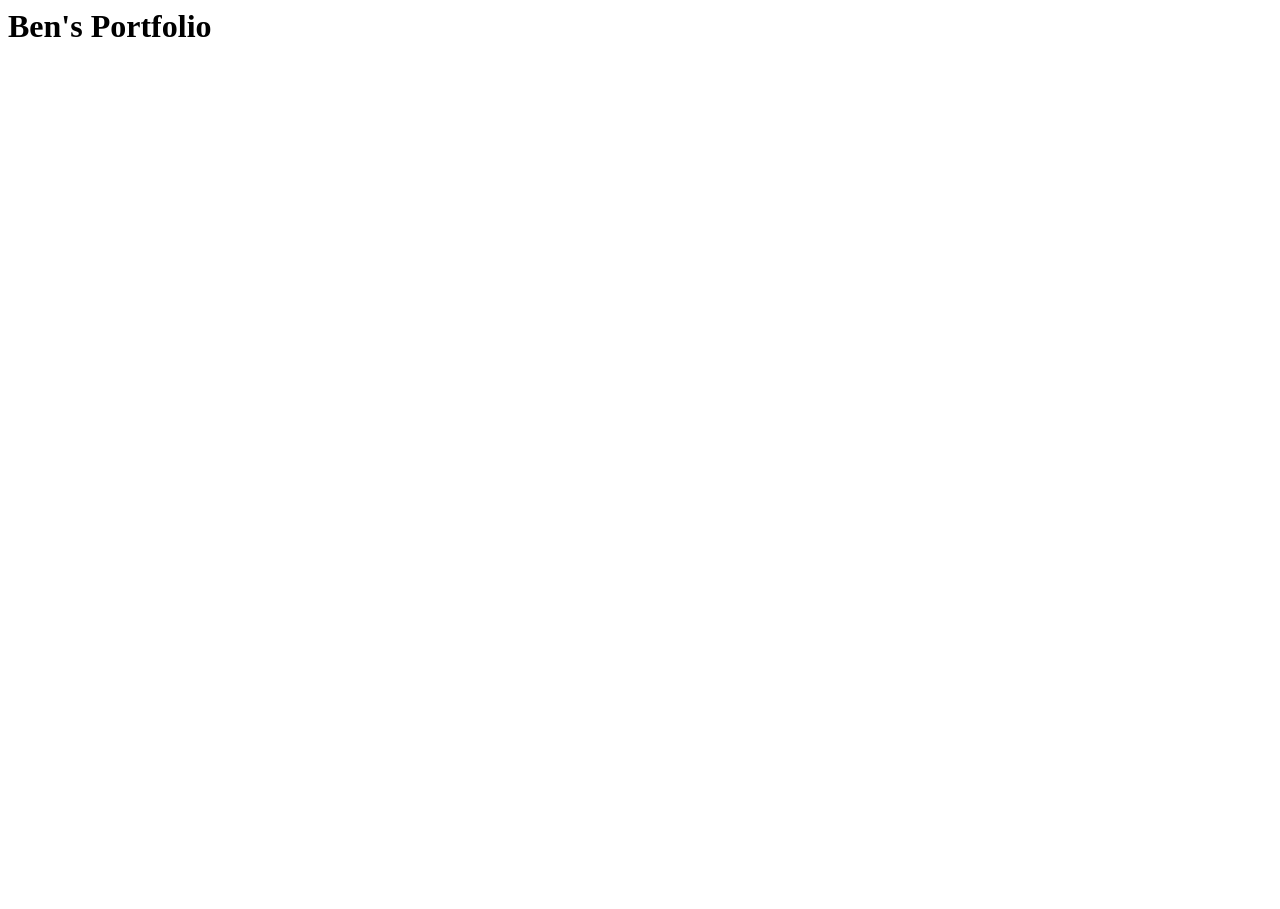
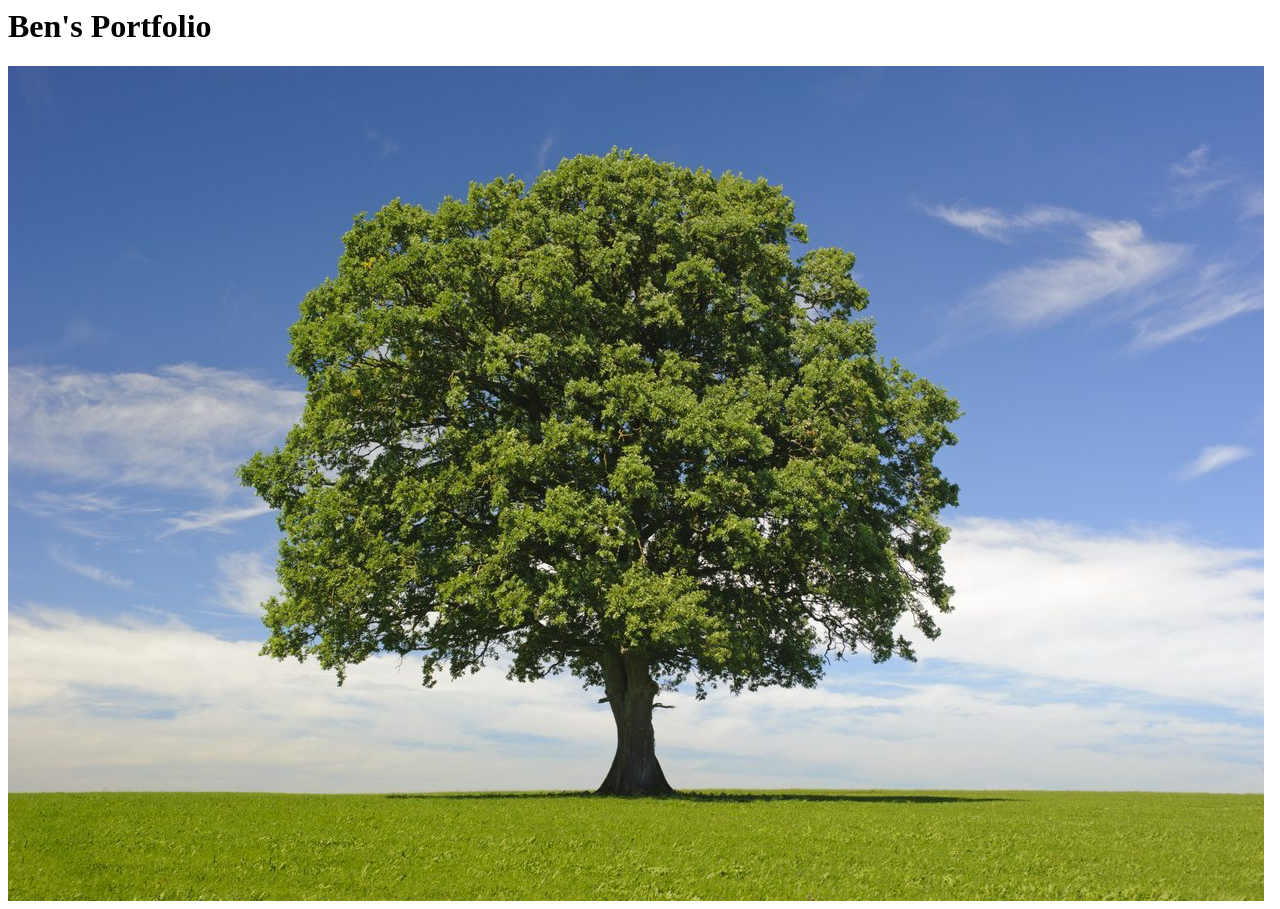
Before and after one commit to benedictreilly/benedictreilly.github.io, a plain HTML site: page index.html in a window 1280 px wide. Before the commit the page ends 800 px from the top, so only its background shows below. Drawn offline with Linux system fonts and the light colour scheme.

Commit message:
Update index.html

```diff
--- a/index.html
+++ b/index.html
@@ -1,4 +1,4 @@
 <html>
     <h1>Ben's Portfolio</h1>
-    <img src=""
+    <img src="./treePic.jpeg" />
 </html>
```
